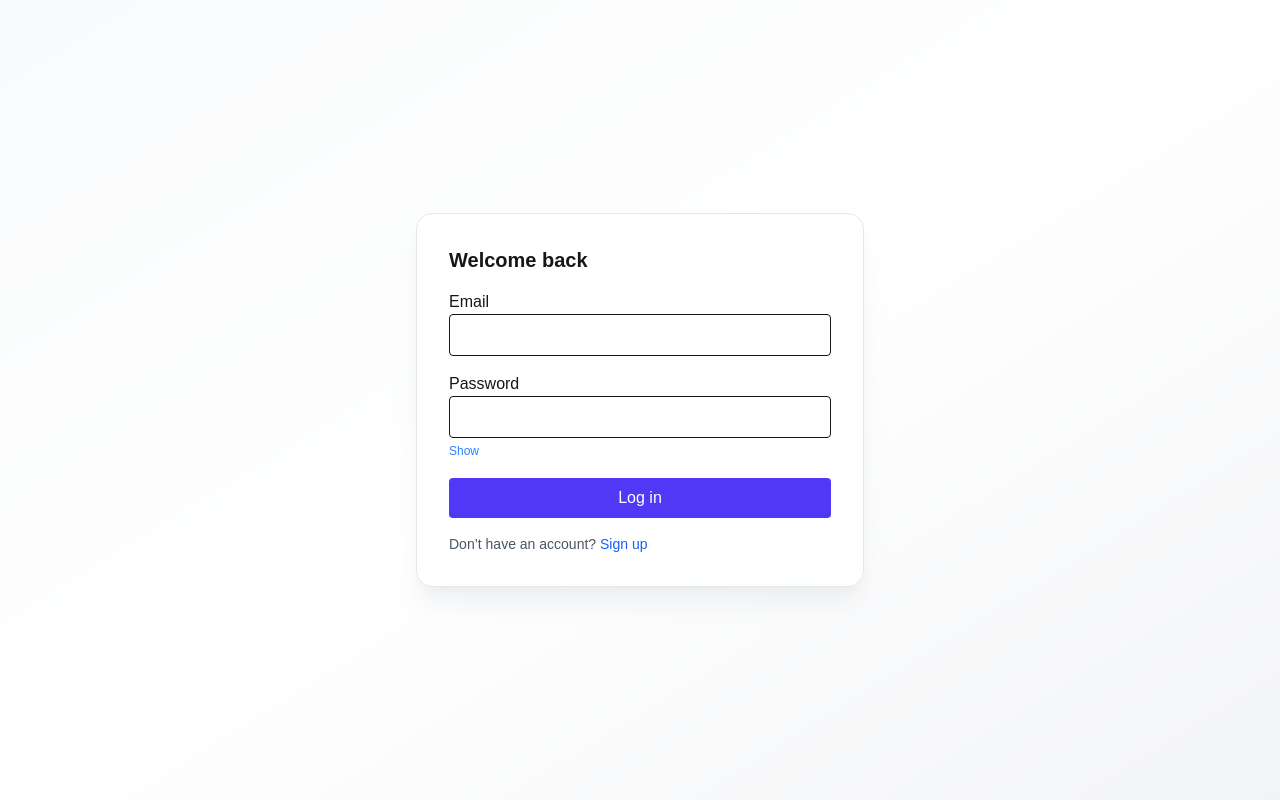
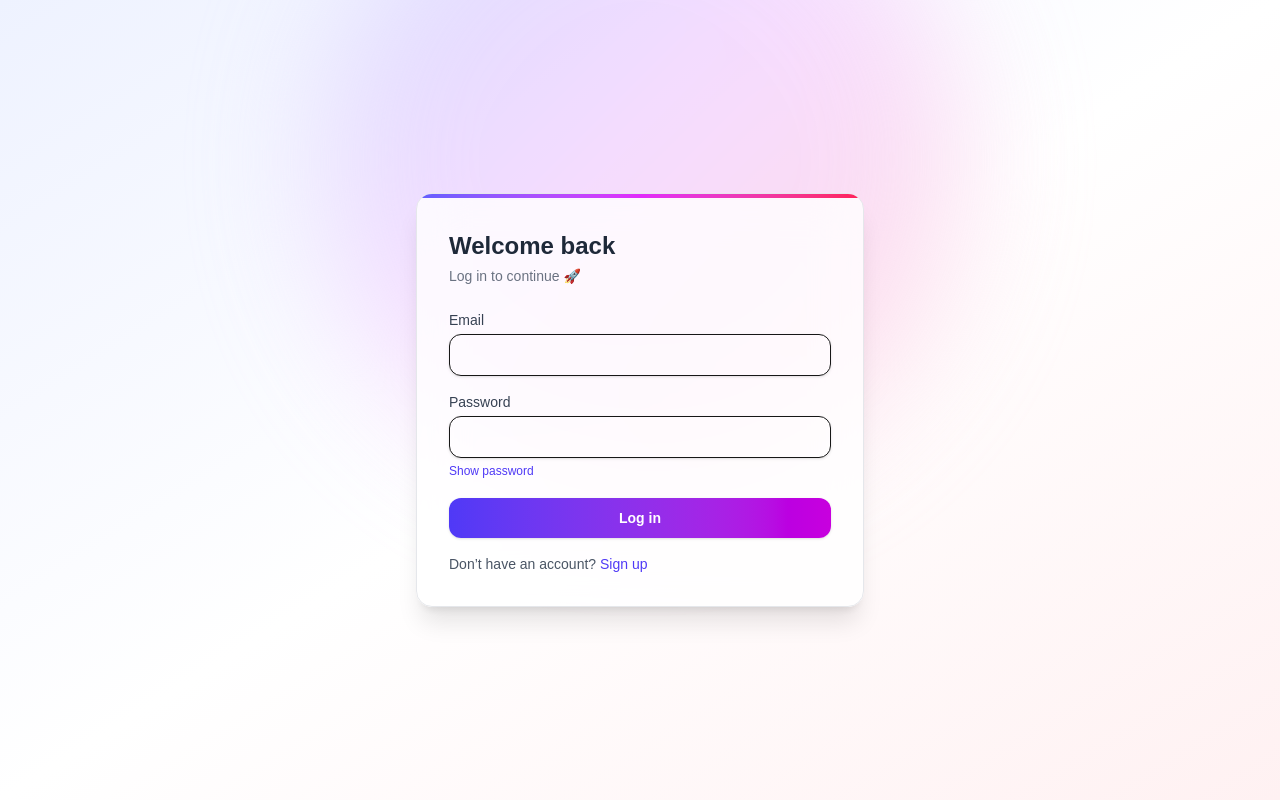
Before and after one commit to Hritwik001/blogify, a Next.js app: page /login in a window 1280 px wide. Built offline with nearby package versions, Linux system fonts and the light colour scheme; no server answers.

Commit message:
Sign-up fix 5

```diff
--- a/app/login/page.tsx
+++ b/app/login/page.tsx
@@ -1,7 +1,4 @@
 'use client';
-
-/* eslint-disable @typescript-eslint/no-explicit-any */
-
 import { FormEvent, useMemo, useState, useEffect } from 'react';
 import { useRouter } from 'next/navigation';
 import Link from 'next/link';
@@ -28,7 +25,6 @@ export default function LoginPage() {
   const emailValid = useMemo(() => validateEmail(email), [email]);
   const canSubmit = emailValid && password.length >= 6 && !loading;
 
-  // ✅ Clean Supabase hash on /login
   useEffect(() => {
     if (window.location.hash.includes('access_token')) {
       window.history.replaceState({}, '', '/login');
@@ -43,24 +39,19 @@ export default function LoginPage() {
 
     setLoading(true);
     try {
-      const { data, error } = await supabase.auth.signInWithPassword({
-        email,
-        password,
-      });
+      const { data, error } = await supabase.auth.signInWithPassword({ email, password });
 
       if (error) {
         setError(error.message);
         return;
       }
-
       if (!data.user?.confirmed_at) {
         setMessage('Please confirm your email before logging in.');
         return;
       }
-
       router.push('/dashboard');
     } catch (err: any) {
-      setError(err?.message || 'Something went wrong. Please try again.');
+      setError(err?.message || 'Something went wrong.');
     } finally {
       setLoading(false);
     }
@@ -71,55 +62,106 @@ export default function LoginPage() {
       variants={variants.fadeIn}
       initial="hidden"
       animate="show"
-      className="relative min-h-screen overflow-hidden bg-gradient-to-br from-gray-50 via-white to-gray-100 flex items-center justify-center p-4"
+      className="relative min-h-screen flex items-center justify-center bg-gradient-to-br from-indigo-50 via-white to-rose-50 p-4"
     >
+      {/* Spotlight background */}
+      <m.div
+        aria-hidden
+        initial={{ opacity: 0 }}
+        animate={{ opacity: 0.7 }}
+        transition={{ duration: 1 }}
+        className="absolute -top-40 left-1/2 h-[40rem] w-[40rem] -translate-x-1/2 rounded-full bg-gradient-to-br from-indigo-200 via-fuchsia-200 to-rose-200 blur-3xl"
+      />
+
       <div className="w-full max-w-md">
         <MotionDiv
           variants={variants.popIn}
           initial="hidden"
           animate="show"
-          className="relative overflow-hidden rounded-2xl border border-gray-200 bg-white/80 backdrop-blur-xl shadow-xl shadow-gray-200/60"
+          className="relative overflow-hidden rounded-2xl border border-gray-200 bg-white/80 backdrop-blur-xl shadow-xl"
         >
-          <div className="relative p-6 sm:p-8">
-            <h1 className="text-xl font-semibold mb-4">Welcome back</h1>
+          <m.div
+            initial={{ scaleX: 0 }}
+            animate={{ scaleX: 1 }}
+            transition={{ type: 'spring', stiffness: 200, damping: 22 }}
+            style={{ transformOrigin: 'left' }}
+            className="h-1 w-full bg-gradient-to-r from-indigo-500 via-fuchsia-500 to-rose-500"
+          />
+
+          <div className="p-6 sm:p-8">
+            <h1 className="text-2xl font-semibold text-gray-800 mb-1">Welcome back</h1>
+            <p className="text-sm text-gray-500 mb-6">Log in to continue 🚀</p>
 
             <AnimatePresence>
-              {error && <m.div className="mb-4 rounded border border-red-200 bg-red-50 px-4 py-2 text-red-700">{error}</m.div>}
-              {message && <m.div className="mb-4 rounded border border-yellow-200 bg-yellow-50 px-4 py-2 text-yellow-700">{message}</m.div>}
+              {error && (
+                <m.div
+                  key="err"
+                  initial={{ opacity: 0, y: -10 }}
+                  animate={{ opacity: 1, y: 0 }}
+                  exit={{ opacity: 0, y: -10 }}
+                  className="mb-4 rounded-lg border border-red-200 bg-red-50 px-4 py-2 text-sm text-red-700"
+                >
+                  {error}
+                </m.div>
+              )}
+              {message && (
+                <m.div
+                  key="msg"
+                  initial={{ opacity: 0, y: -10 }}
+                  animate={{ opacity: 1, y: 0 }}
+                  exit={{ opacity: 0, y: -10 }}
+                  className="mb-4 rounded-lg border border-yellow-200 bg-yellow-50 px-4 py-2 text-sm text-yellow-700"
+                >
+                  {message}
+                </m.div>
+              )}
             </AnimatePresence>
 
             <form onSubmit={handleLogin} className="space-y-4">
               <div>
-                <label>Email</label>
+                <label className="block text-sm font-medium text-gray-700 mb-1">Email</label>
                 <input
                   type="email"
+                  className="w-full rounded-xl border px-3.5 py-2.5 text-sm shadow-sm outline-none transition focus:ring-2 focus:ring-indigo-300"
                   value={email}
                   onChange={(e) => setEmail(e.target.value)}
-                  className="w-full rounded border px-3 py-2"
                   required
                 />
               </div>
+
               <div>
-                <label>Password</label>
+                <label className="block text-sm font-medium text-gray-700 mb-1">Password</label>
                 <input
                   type={showPw ? 'text' : 'password'}
+                  className="w-full rounded-xl border px-3.5 py-2.5 text-sm shadow-sm outline-none transition focus:ring-2 focus:ring-indigo-300"
                   value={password}
                   onChange={(e) => setPassword(e.target.value)}
-                  className="w-full rounded border px-3 py-2"
                   required
                 />
-                <button type="button" onClick={() => setShowPw((s) => !s)} className="text-xs mt-1 text-blue-500">
-                  {showPw ? 'Hide' : 'Show'}
+                <button
+                  type="button"
+                  onClick={() => setShowPw((s) => !s)}
+                  className="text-xs mt-1 text-indigo-600 hover:underline"
+                >
+                  {showPw ? 'Hide password' : 'Show password'}
                 </button>
               </div>
 
-              <MotionButton type="submit" disabled={!canSubmit} className="w-full rounded bg-indigo-600 text-white py-2">
+              <MotionButton
+                type="submit"
+                disabled={!canSubmit}
+                className="group relative w-full overflow-hidden rounded-xl bg-gradient-to-r from-indigo-600 to-fuchsia-600 px-4 py-2.5 text-sm font-semibold text-white shadow hover:from-indigo-500 hover:to-fuchsia-500 focus:outline-none"
+              >
                 {loading ? 'Logging in…' : 'Log in'}
+                <span className="pointer-events-none absolute inset-0 translate-x-[-120%] bg-white/10 group-hover:translate-x-0 transition-transform" />
               </MotionButton>
             </form>
 
             <p className="mt-4 text-sm text-gray-600">
-              Don’t have an account? <Link href="/signup" className="text-blue-600 hover:underline">Sign up</Link>
+              Don’t have an account?{' '}
+              <Link href="/signup" className="text-indigo-600 hover:underline">
+                Sign up
+              </Link>
             </p>
           </div>
         </MotionDiv>
--- a/app/signup/page.tsx
+++ b/app/signup/page.tsx
@@ -1,6 +1,4 @@
 'use client';
-/* eslint-disable @typescript-eslint/no-explicit-any */
-
 import { FormEvent, useMemo, useState } from 'react';
 import Link from 'next/link';
 import { AnimatePresence, m } from 'framer-motion';
@@ -21,12 +19,10 @@ function passwordScore(pw: string) {
 
 export default function SignupPage() {
   const { supabase } = useSupabase();
-
   const [email, setEmail] = useState('');
   const [password, setPassword] = useState('');
   const [showPw, setShowPw] = useState(false);
 
-  // ✅ Clean base URL (strip trailing slash)
   const base = (
     typeof window !== 'undefined'
       ? window.location.origin
@@ -53,14 +49,11 @@ export default function SignupPage() {
       const { error: signUpError } = await supabase.auth.signUp({
         email,
         password,
-        options: {
-          emailRedirectTo: `${base}/login`, // ✅ redirect to /login
-        },
+        options: { emailRedirectTo: `${base}/login` },
       });
 
-      if (signUpError) {
-        setError(signUpError.message);
-      } else {
+      if (signUpError) setError(signUpError.message);
+      else {
         setMessage('Signup successful! Please check your email to confirm your account.');
         setEmail('');
         setPassword('');
@@ -77,56 +70,108 @@ export default function SignupPage() {
       variants={variants.fadeIn}
       initial="hidden"
       animate="show"
-      className="relative min-h-screen overflow-hidden bg-gradient-to-br from-gray-50 via-white to-gray-100 flex items-center justify-center p-4"
+      className="relative min-h-screen flex items-center justify-center bg-gradient-to-br from-indigo-50 via-white to-rose-50 p-4"
     >
+      {/* Spotlight background */}
+      <m.div
+        aria-hidden
+        initial={{ opacity: 0 }}
+        animate={{ opacity: 0.7 }}
+        transition={{ duration: 1 }}
+        className="absolute -top-40 left-1/2 h-[40rem] w-[40rem] -translate-x-1/2 rounded-full bg-gradient-to-br from-indigo-200 via-fuchsia-200 to-rose-200 blur-3xl"
+      />
+
       <div className="w-full max-w-md">
         <MotionDiv
           variants={variants.popIn}
           initial="hidden"
           animate="show"
-          className="relative overflow-hidden rounded-2xl border border-gray-200 bg-white/80 backdrop-blur-xl shadow-xl shadow-gray-200/60"
+          className="relative overflow-hidden rounded-2xl border border-gray-200 bg-white/80 backdrop-blur-xl shadow-xl"
         >
-          <div className="relative p-6 sm:p-8">
-            <h1 className="text-xl font-semibold mb-4">Create your account</h1>
+          {/* Accent bar */}
+          <m.div
+            initial={{ scaleX: 0 }}
+            animate={{ scaleX: 1 }}
+            transition={{ type: 'spring', stiffness: 200, damping: 22 }}
+            style={{ transformOrigin: 'left' }}
+            className="h-1 w-full bg-gradient-to-r from-indigo-500 via-fuchsia-500 to-rose-500"
+          />
+
+          <div className="p-6 sm:p-8">
+            <h1 className="text-2xl font-semibold text-gray-800 mb-1">Create your account</h1>
+            <p className="text-sm text-gray-500 mb-6">Welcome to Blogify ✨</p>
 
             <AnimatePresence>
-              {error && <m.div className="mb-4 rounded border border-red-200 bg-red-50 px-4 py-2 text-red-700">{error}</m.div>}
-              {message && <m.div className="mb-4 rounded border border-green-200 bg-green-50 px-4 py-2 text-green-700">{message}</m.div>}
+              {error && (
+                <m.div
+                  key="err"
+                  initial={{ opacity: 0, y: -10 }}
+                  animate={{ opacity: 1, y: 0 }}
+                  exit={{ opacity: 0, y: -10 }}
+                  className="mb-4 rounded-lg border border-red-200 bg-red-50 px-4 py-2 text-sm text-red-700"
+                >
+                  {error}
+                </m.div>
+              )}
+              {message && (
+                <m.div
+                  key="msg"
+                  initial={{ opacity: 0, y: -10 }}
+                  animate={{ opacity: 1, y: 0 }}
+                  exit={{ opacity: 0, y: -10 }}
+                  className="mb-4 rounded-lg border border-green-200 bg-green-50 px-4 py-2 text-sm text-green-700"
+                >
+                  {message}
+                </m.div>
+              )}
             </AnimatePresence>
 
             <form onSubmit={handleSignup} className="space-y-4">
               <div>
-                <label>Email</label>
+                <label className="block text-sm font-medium text-gray-700 mb-1">Email</label>
                 <input
                   type="email"
+                  className="w-full rounded-xl border px-3.5 py-2.5 text-sm shadow-sm outline-none transition focus:ring-2 focus:ring-indigo-300"
                   value={email}
                   onChange={(e) => setEmail(e.target.value)}
-                  className="w-full rounded border px-3 py-2"
                   required
                 />
               </div>
+
               <div>
-                <label>Password</label>
+                <label className="block text-sm font-medium text-gray-700 mb-1">Password</label>
                 <input
                   type={showPw ? 'text' : 'password'}
+                  className="w-full rounded-xl border px-3.5 py-2.5 text-sm shadow-sm outline-none transition focus:ring-2 focus:ring-indigo-300"
                   value={password}
                   onChange={(e) => setPassword(e.target.value)}
-                  className="w-full rounded border px-3 py-2"
                   required
                 />
-                <button type="button" onClick={() => setShowPw((s) => !s)} className="text-xs mt-1 text-blue-500">
-                  {showPw ? 'Hide' : 'Show'}
+                <button
+                  type="button"
+                  onClick={() => setShowPw((s) => !s)}
+                  className="text-xs mt-1 text-indigo-600 hover:underline"
+                >
+                  {showPw ? 'Hide password' : 'Show password'}
                 </button>
-                <p className="text-xs text-gray-500 mt-1">Strength: {pwLabel}</p>
+                <p className="mt-1 text-xs text-gray-500">Strength: {pwLabel}</p>
               </div>
 
-              <MotionButton type="submit" disabled={!canSubmit} className="w-full rounded bg-indigo-600 text-white py-2">
+              <MotionButton
+                type="submit"
+                disabled={!canSubmit}
+                className="group relative w-full overflow-hidden rounded-xl bg-gradient-to-r from-indigo-600 to-fuchsia-600 px-4 py-2.5 text-sm font-semibold text-white shadow hover:from-indigo-500 hover:to-fuchsia-500 focus:outline-none"
+              >
                 {loading ? 'Signing up…' : 'Create account'}
+                <span className="pointer-events-none absolute inset-0 translate-x-[-120%] bg-white/10 group-hover:translate-x-0 transition-transform" />
               </MotionButton>
             </form>
 
             <p className="mt-4 text-sm text-gray-600">
-              Already have an account? <Link href="/login" className="text-blue-600 hover:underline">Log in</Link>
+              Already have an account?{' '}
+              <Link href="/login" className="text-indigo-600 hover:underline">
+                Log in
+              </Link>
             </p>
           </div>
         </MotionDiv>
```
